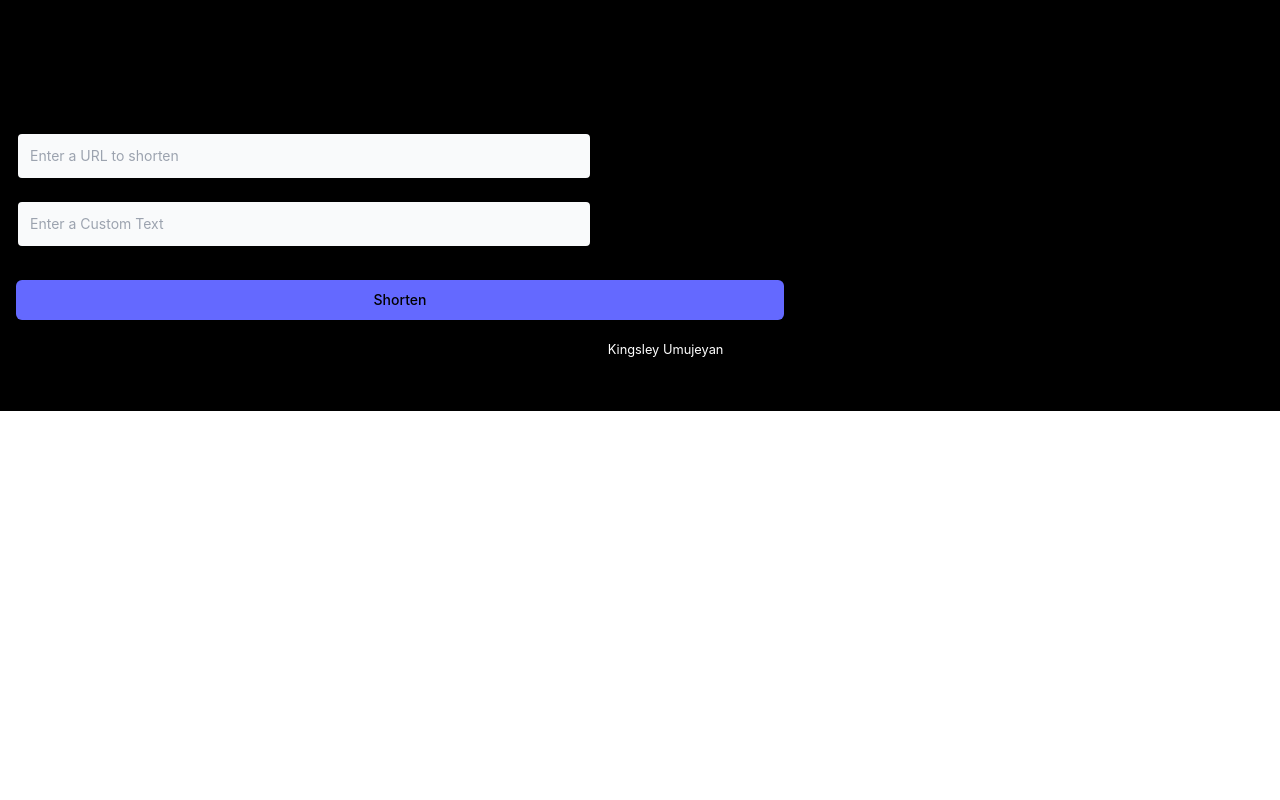
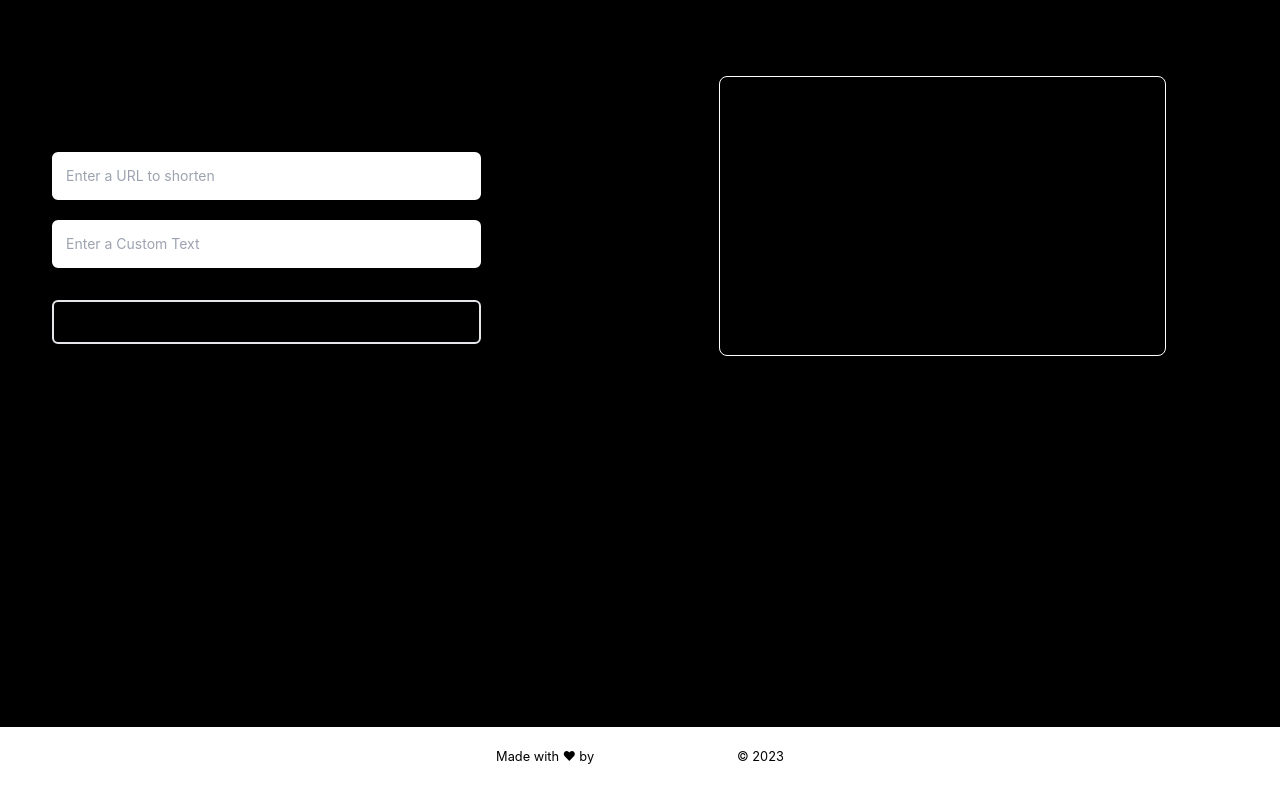
Before and after one commit to kuicpet/url_shortener_scissor, a Next.js app: page / in a window 1280 px wide. Built offline with nearby package versions, Linux system fonts and the light colour scheme.

Commit message:
ft--styling updated

```diff
--- a/components/Footer.tsx
+++ b/components/Footer.tsx
@@ -10,7 +10,7 @@ const Footer = () => {
           href="https://github.com/kuicpet"
           target="_blank"
           rel="noreferrer"
-          className="border-2 border-black px-2 py-1 rounded-md text-white"
+          className="border-2 border-white px-2 py-1 rounded-md text-white"
         >
           Kingsley Umujeyan
         </a>{' '}
--- a/components/ShortenForm.tsx
+++ b/components/ShortenForm.tsx
@@ -36,19 +36,19 @@ const ShortenForm = () => {
     }
   };
   return (
-    <section className="max-w-7xl mx-auto">
-      <div>
-        <form onSubmit={handleSubmit} className="mt-16 max-w-3xl">
-          <div className="flex flex-col gap-5">
+    <section className="grid  lg:grid-cols-2 mx-auto p-2 gap-2 ">
+      <div className="">
+        <form onSubmit={handleSubmit} className="mt-16 max-w-3xl p-3">
+          <div className="flex flex-col  gap-5">
             <input
-              className="bg-gray-50 border-2  border-black text-gray-900 text-sm  focus:ring-black focus:border-black outline-none block w-full lg:w-3/4 p-3 rounded-md"
-              type="text"
+              className="bg-gray border-2  border-white text-white text-sm  focus:ring-black focus:border-black outline-none block w-full lg:w-3/4 p-3 rounded-md"
+              type="url"
               placeholder="Enter a URL to shorten"
               value={originalUrl}
               onChange={(e) => setOriginalUrl(e.target.value)}
             />
             <input
-              className="bg-gray-50 border-2  border-black text-gray-900 text-sm  focus:ring-black focus:border-black outline-none block w-full lg:w-3/4 p-3 rounded-md"
+              className="bg-gray border-2  border-white text-white text-sm  focus:ring-black focus:border-black outline-none block w-full lg:w-3/4 p-3 rounded-md"
               type="text"
               placeholder="Enter a Custom Text"
               value={customText}
@@ -56,22 +56,31 @@ const ShortenForm = () => {
             />
             <button
               type="submit"
-              className="mt-3 font-medium bg-[#6469ff] rounded-md text-sm w-full sm:w-auto px-5 py-2.5 text-center"
+              className="mt-3 font-medium  border-2 rounded-md text-sm w-full lg:w-3/4 sm:w-auto px-5 py-2.5 text-center"
             >
               {loading ? 'Shortening...' : 'Shorten'}
             </button>
           </div>
+        </form>
+      </div>
+      <div className="border border-white rounded-lg p-3 w-3/4 mx-auto">
         {shortUrl && (
-            <div>
-              <p>Your shortened Url:</p>
+          <div className="">
+            <div className="my-3 border p-2 rounded-lg text-center">
+              <p className="">Your shortened Url:</p>
               <a href={shortUrl} target="_blank" rel="noopener noreferrer">
                 {shortUrl}
               </a>
+            </div>
             {showQrCode && (
-                <div>
+              <div className="flex flex-col items-center border text-center p-2 rounded-lg ">
                 <p>QR Code:</p>
-                  <QRCode value={shortUrl} size={128} ref={qrCodeRef} />
+                <div className="p-2 w-[136px] h-[136px] border border-3 rounded-lg m-5 flex items-center justify-center">
+                  <QRCode value={shortUrl} size={120} ref={qrCodeRef} />
+                </div>
                 <button
+                  type="button"
+                  className="mt-3 font-medium  border-2 rounded-md text-sm w-full lg:w-3/4 sm:w-auto px-5 py-2.5 text-center"
                   onClick={() => {
                     if (qrCodeRef.current) {
                       const canvas =
@@ -88,7 +97,6 @@ const ShortenForm = () => {
             )}
           </div>
         )}
-        </form>
       </div>
     </section>
   );
--- a/pages/index.tsx
+++ b/pages/index.tsx
@@ -6,17 +6,17 @@ import Footer from '../components/Footer';
 
 const Home: NextPage = () => {
   return (
-    <div className="className='sm:p-8 px-4 py-8 w-full bg-black min-h-[calc(100vh-73px)]'">
+    <div>
       <Head>
         <title>Scissor : URL Shortener</title>
         <meta name="description" content="Generated by create next app" />
         <link rel="icon" href="/favicon.ico" />
       </Head>
 
-      <main>
-        <h1 className="text-3xl">Scissor URL Shortener</h1>
+      <main className="sm:p-8 px-4 py-8 w-full bg-black min-h-[calc(100vh-73px)]">
+        <h1 className="text-3xl text-center">Scissor URL Shortener</h1>
+        <ShortenForm />
       </main>
-      <ShortenForm />
       <Footer />
     </div>
   );
```
Lines whose indentation alone changed are shown as unchanged.
